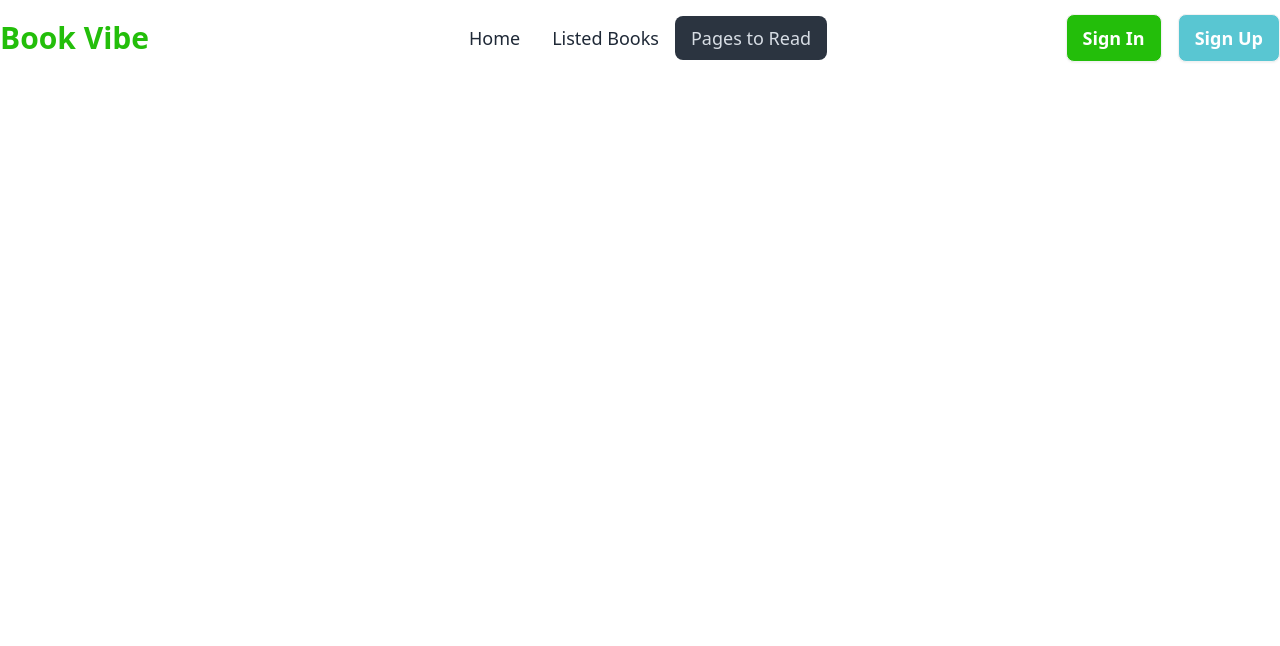
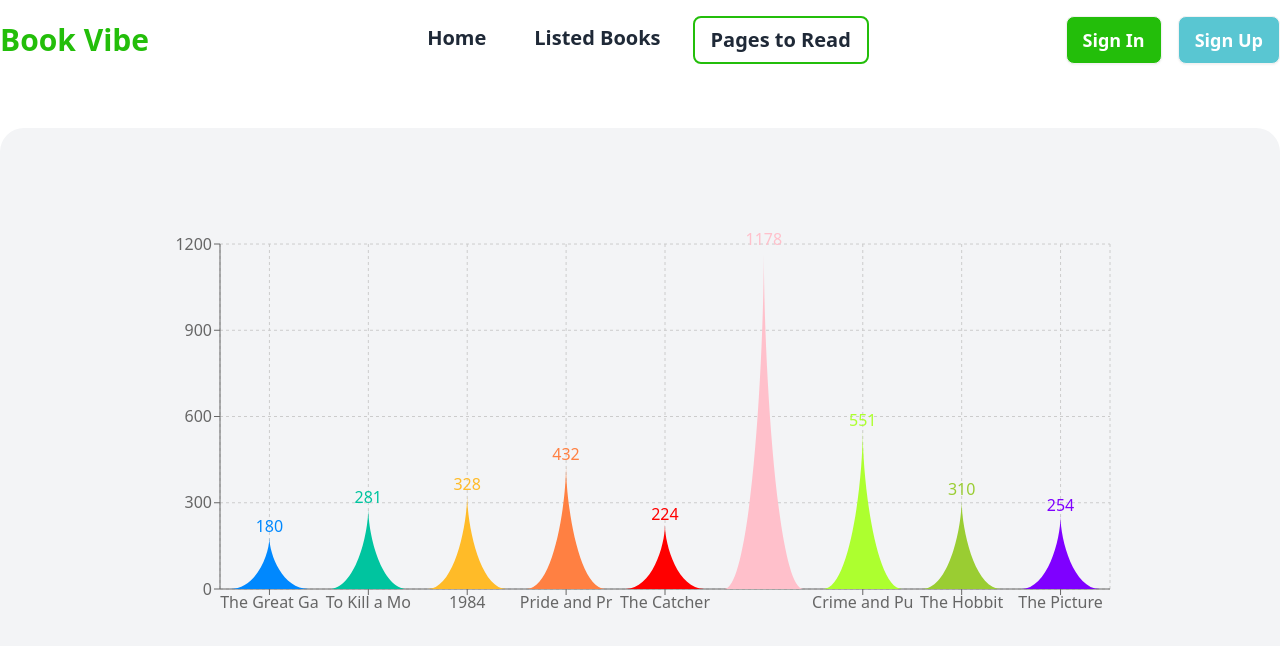
Before and after one commit to manik-kyau/project-book-vibe, a React (Vite) app: page /pagestoread in a window 1280 px wide. Shown: the top 646 px of the page. Built offline with nearby package versions, Linux system fonts and the light colour scheme.

Commit message:
Complate Chart Design

```diff
--- a/package.json
+++ b/package.json
@@ -17,6 +17,7 @@
     "react-icons": "^5.0.1",
     "react-router-dom": "^6.22.3",
     "react-toastify": "^10.0.5",
+    "recharts": "^2.12.3",
     "sort-by": "^1.2.0"
   },
   "devDependencies": {
--- a/src/Components/NavBar/NavBar.jsx
+++ b/src/Components/NavBar/NavBar.jsx
@@ -18,10 +18,22 @@ const NavBar = () => {
                 <a className="text-3xl font-bold text-[#23BE0A]">Book Vibe</a>
               </div>
               <div className="navbar-center hidden lg:flex">
-                <ul className="menu menu-horizontal px-1">
-                  <li  className="text-lg font-normal"><NavLink to='/'>Home</NavLink></li>
-                  <li  className="text-lg font-normal"><NavLink to='/listedbooks'>Listed Books</NavLink></li>
-                  <li  className="text-lg font-normal"><NavLink to='/pagestoread'>Pages to Read</NavLink></li>
+                <ul className="menu menu-horizontal px-1 space-x-4">
+                  <li  className="text-lg font-normal hover:bg-[#23BE0A] rounded-lg hover:text-white">
+                    <NavLink
+                    to='/'
+                    className={({ isActive, isPending }) => isActive ? "text-green-400 font-bold text-xl border-2 border-[#23BE0A] bg-white " : isPending ? '' : "flex items-center text-xl font-semibold transition-colors" }
+                    >Home</NavLink></li>
+                  <li  className="text-lg font-normal hover:bg-[#23BE0A] rounded-lg hover:text-white">
+                    <NavLink
+                    to='/listedbooks'
+                    className={({ isActive, isPending }) => isActive ? " font-bold text-xl border-2 border-[#23BE0A] bg-white " : isPending ? '' : "flex items-center text-xl font-semibold" }
+                    >Listed Books</NavLink></li>
+                  <li  className="text-lg font-normal hover:bg-[#23BE0A] rounded-lg hover:text-white">
+                    <NavLink
+                    to='/pagestoread'
+                    className={({ isActive, isPending }) => isActive ? " font-bold text-xl border-2 border-[#23BE0A] bg-white " : isPending ? '' : "flex items-center text-xl font-semibold" }
+                    >Pages to Read</NavLink></li>
                 </ul>
               </div>
               <div className="navbar-end space-x-4">
--- a/src/Components/PageToRead/PageToRead.jsx
+++ b/src/Components/PageToRead/PageToRead.jsx
@@ -1,7 +1,64 @@
+/* eslint-disable react/prop-types */
+import { useEffect, useState } from 'react';
+import { BarChart, Bar, Cell, XAxis, YAxis, CartesianGrid } from 'recharts';
+
 const PageToRead = () => {
+    const colors = ['#0088FE', '#00C49F', '#FFBB28', '#FF8042', 'red', 'pink','#ADFF2F','#9ACD32','#7F00FF'];
+
+    const [books, setBooks] = useState([])
+
+    useEffect(()=>{
+        fetch('data.json')
+        .then(res => res.json())
+        .then(data =>{
+            const bookData = data;
+            const BooksWithData = bookData.map(book =>{
+                const bookObj = {
+                    name: book.bookName.slice(0,12),
+                    pages : book.totalPages,
+                }
+                return bookObj;
+            })
+            setBooks(BooksWithData);
+            console.log(BooksWithData)
+        })
+    },[])
+
+      const getPath = (x, y, width, height) => {
+        return `M${x},${y + height}C${x + width / 3},${y + height} ${x + width / 2},${y + height / 3}
+        ${x + width / 2}, ${y}
+        C${x + width / 2},${y + height / 3} ${x + (2 * width) / 3},${y + height} ${x + width}, ${y + height}
+        Z`;
+      };
+
+      const TriangleBar = (props) => {
+        const { fill, x, y, width, height } = props;
+
+        return <path d={getPath(x, y, width, height)} stroke="none" fill={fill} />;
+      };
+
     return (
-        <div>
-
+        <div className='flex justify-center items-center my-12 bg-gray-100 py-24 rounded-3xl'>
+            <BarChart
+              width={1000}
+              height={400}
+              data={books}
+              margin={{
+                top: 20,
+                right: 30,
+                left: 20,
+                bottom: 5,
+              }}
+            >
+              <CartesianGrid strokeDasharray="3 3" />
+              <XAxis dataKey="name" />
+              <YAxis />
+              <Bar dataKey="pages" fill="#8884d8" shape={<TriangleBar />} label={{ position: 'top' }}>
+                {books.map((entry, index) => (
+                  <Cell key={`cell-${index}`} fill={colors[index % 20]} />
+                ))}
+              </Bar>
+            </BarChart>
         </div>
     );
 };
--- /dev/null
+++ b/src/Components/WishingBookList/WishingBookList.jsx
@@ -0,0 +1,9 @@
+const WishingBookList = () => {
+    return (
+        <div>
+
+        </div>
+    );
+};
+
+export default WishingBookList;
--- a/src/Components/WishlistBooks/WishlistBooks.jsx
+++ b/src/Components/WishlistBooks/WishlistBooks.jsx
@@ -1,11 +1,23 @@
+import { useEffect, useState } from "react";
 import { useLoaderData } from "react-router-dom";
+import { getStoredData } from "../../Utility/localstorage";
 
 const WishlistBooks = () => {
     const books = useLoaderData();
-    console.log(books)
+    // console.log(books)
+    const [booksData, setBooksData] = useState([]);
+
+    useEffect(()=>{
+        const getStoredBooks = getStoredData();
+        if(books.length > 0){
+            const storedBooks = books.filter(book => getStoredBooks.includes(book.id));
+            setBooksData(storedBooks);
+            console.log(storedBooks,books,getStoredBooks);
+        }
+    },[])
     return (
         <div>
-            Wishlist Books
+
         </div>
     );
 };
```
Also changed, not shown: 1 other file (tests, documents, lock files or other folders).
